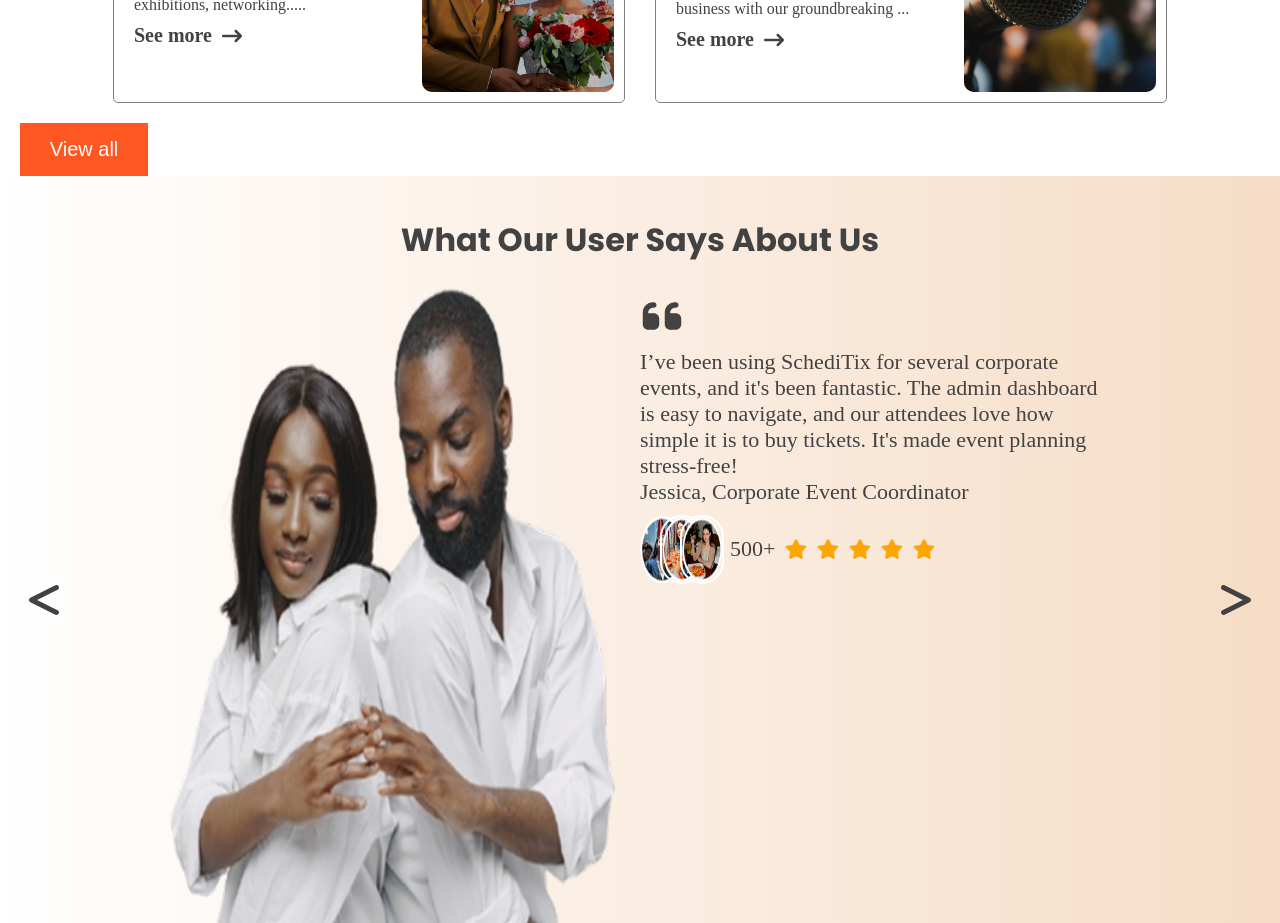
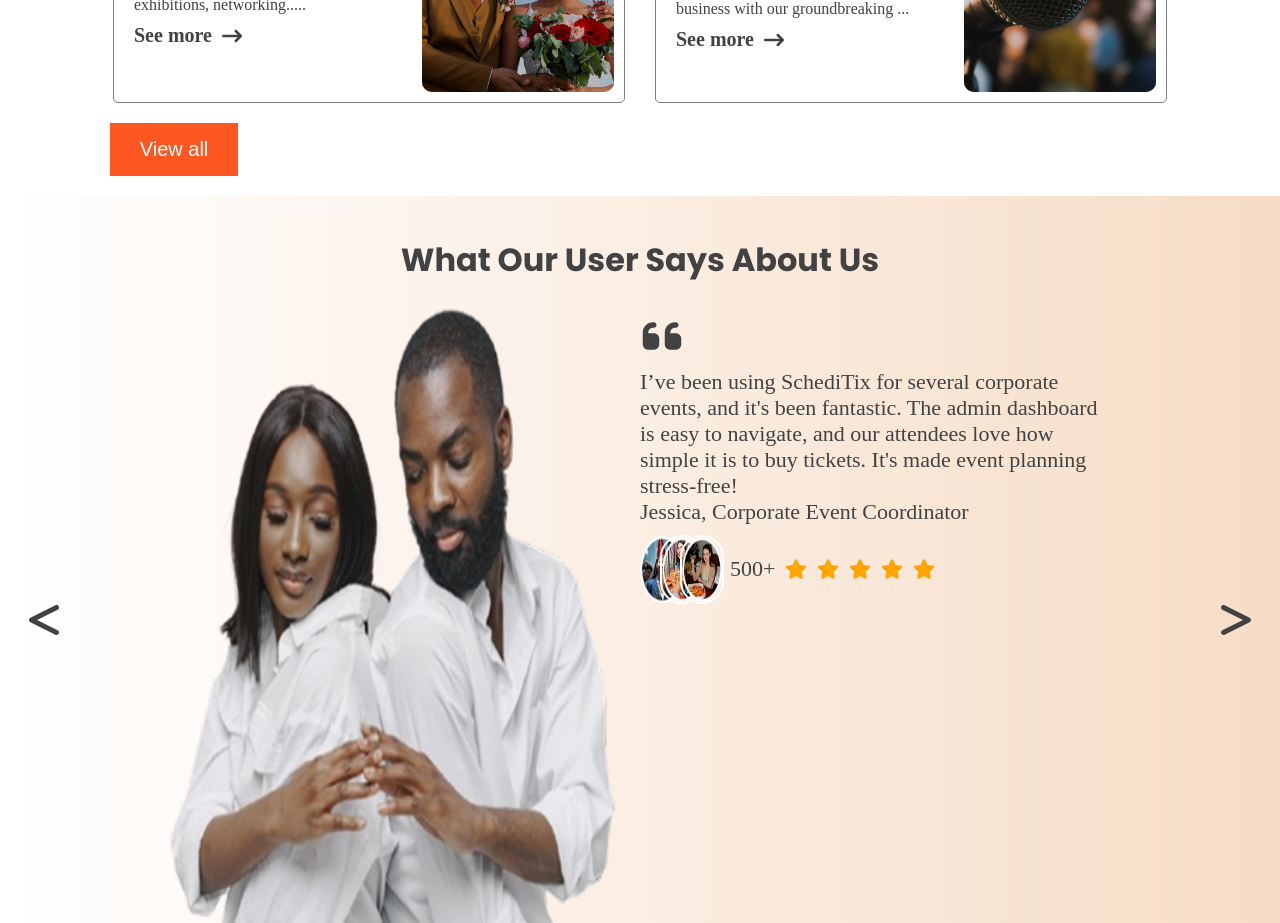
Before and after one commit to Haremu07/schediTix_fe, a React (Vite) app: page / in a window 1280 px wide. Shown: the part 2860-3783 px from the top of the page. Built offline with nearby package versions, Linux system fonts and the light colour scheme.

Commit message:
updates madess

```diff
--- a/src/pages/auth/forgetPassword/ForgetPassword.jsx
+++ b/src/pages/auth/forgetPassword/ForgetPassword.jsx
@@ -34,7 +34,7 @@ const ForgetPassword = () => {
             <MdEmail/>
             <input type="email" className="input2"  placeholder="enther your email" />
           </span>
-            <button type="submit" className="btn" onClick={()=> navigate("/login")}>Sign In</button>
+            <button type="submit" className="btn" onClick={()=> navigate("/login")}>Continue</button>
           </form>
         </div>
       </div>
--- a/src/pages/auth/signIn/SignIn.jsx
+++ b/src/pages/auth/signIn/SignIn.jsx
@@ -82,7 +82,7 @@ const SignIn = () => {
               onClick={() => navigate("/forget-password")}
               style={{ cursor: "pointer" }}
             >
-              Forget password?
+              Forgot password?
             </h4>
             <button type="submit" className="btn" onClick={handleSubmit}>
               Log In
--- a/src/pages/landing/landing.css
+++ b/src/pages/landing/landing.css
@@ -289,9 +289,10 @@
         background-color: #ff5722;
         color: white;
         border: none;
-        margin-left: 20px;
+        margin-left: 110px;
         font-size: 20px;
         margin-top: 20px;
+        margin-bottom: 20px;
         cursor: pointer;
     }
 
```
